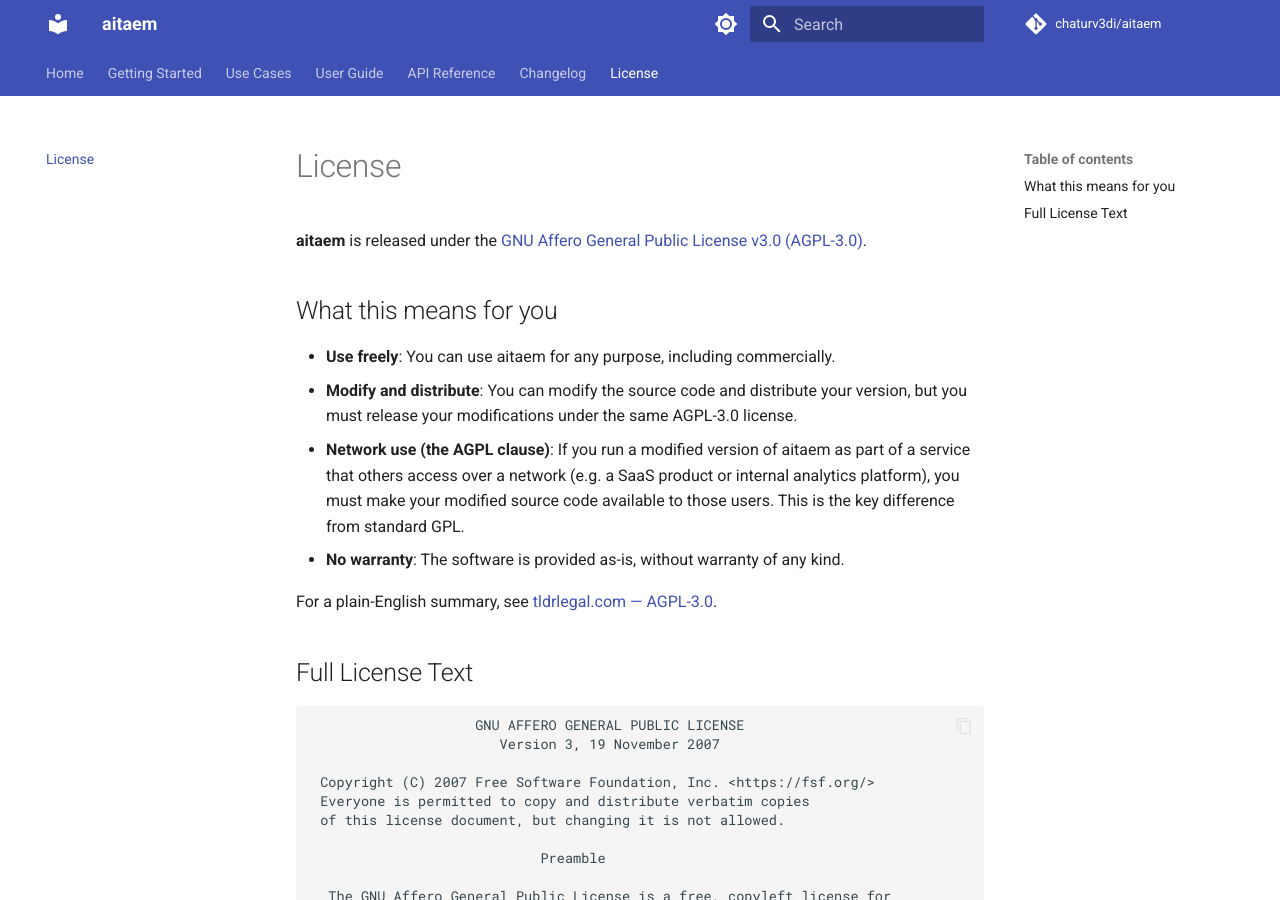
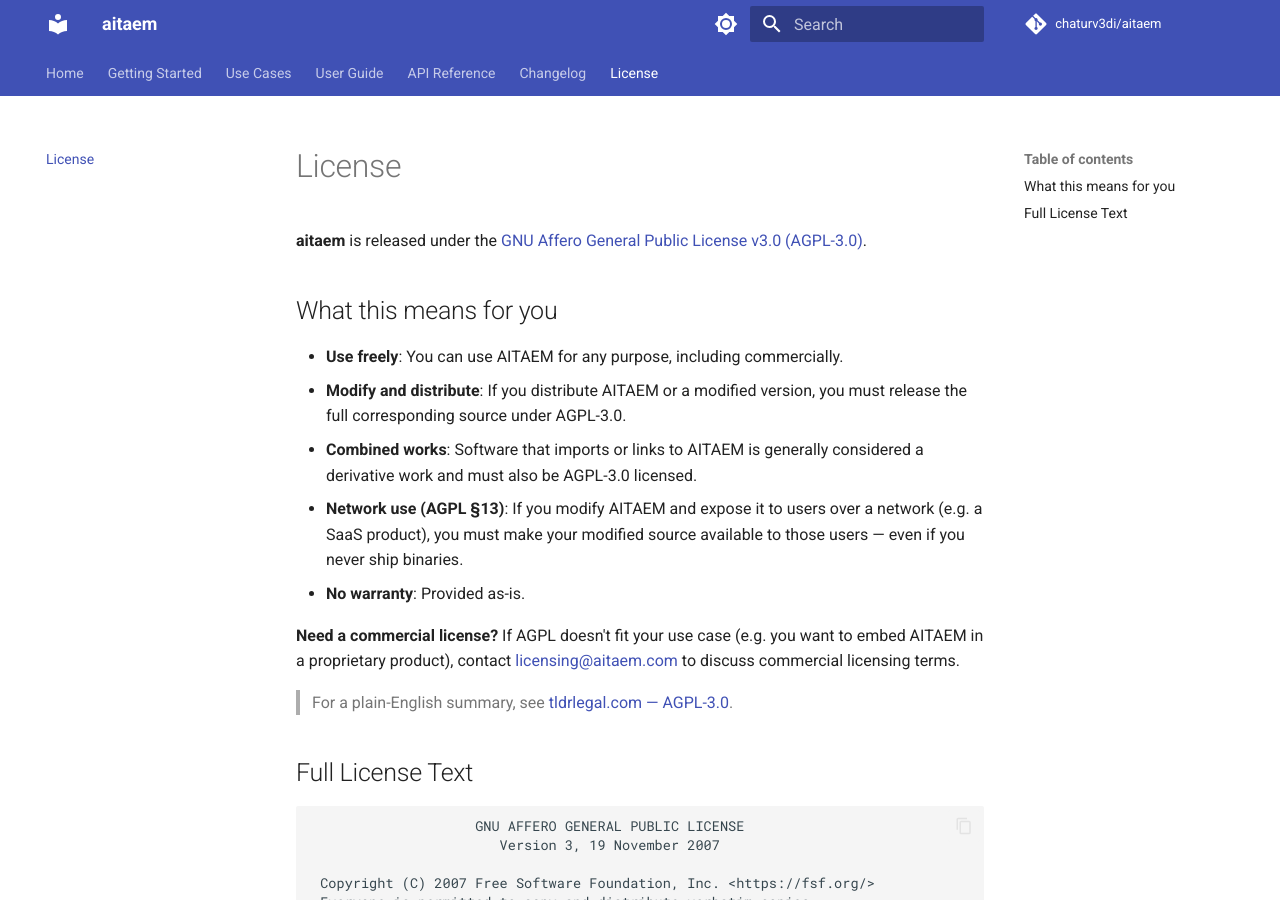
Before and after one commit to chaturv3di/aitaem, an MkDocs documentation site: the page built from docs/license.md, in a window 1280 px wide and 900 px high. Built offline with MkDocs 1.6.1 and Material for MkDocs 9.7.7, drawn with Linux system fonts in a browser that asks for light colours; comment, search, counter and statistics services are not loaded.

Commit message:
docs: refine license summary — derivatives, AGPL §13, commercial licensing contact

```diff
--- a/docs/license.md
+++ b/docs/license.md
@@ -4,12 +4,15 @@
 
 ## What this means for you
 
-- **Use freely**: You can use aitaem for any purpose, including commercially.
-- **Modify and distribute**: You can modify the source code and distribute your version, but you must release your modifications under the same AGPL-3.0 license.
-- **Network use (the AGPL clause)**: If you run a modified version of aitaem as part of a service that others access over a network (e.g. a SaaS product or internal analytics platform), you must make your modified source code available to those users. This is the key difference from standard GPL.
-- **No warranty**: The software is provided as-is, without warranty of any kind.
+- **Use freely**: You can use AITAEM for any purpose, including commercially.
+- **Modify and distribute**: If you distribute AITAEM or a modified version, you must release the full corresponding source under AGPL-3.0.
+- **Combined works**: Software that imports or links to AITAEM is generally considered a derivative work and must also be AGPL-3.0 licensed.
+- **Network use (AGPL §13)**: If you modify AITAEM and expose it to users over a network (e.g. a SaaS product), you must make your modified source available to those users — even if you never ship binaries.
+- **No warranty**: Provided as-is.
 
-For a plain-English summary, see [tldrlegal.com — AGPL-3.0](https://tldrlegal.com/license/gnu-affero-general-public-license-v3-(agpl-3.0)).
+**Need a commercial license?** If AGPL doesn't fit your use case (e.g. you want to embed AITAEM in a proprietary product), contact [licensing@aitaem.com](mailto:licensing@aitaem.com) to discuss commercial licensing terms.
+
+> For a plain-English summary, see [tldrlegal.com — AGPL-3.0](https://www.tldrlegal.com/license/gnu-affero-general-public-license-v3-agpl-3-0).
 
 ## Full License Text
 
```
